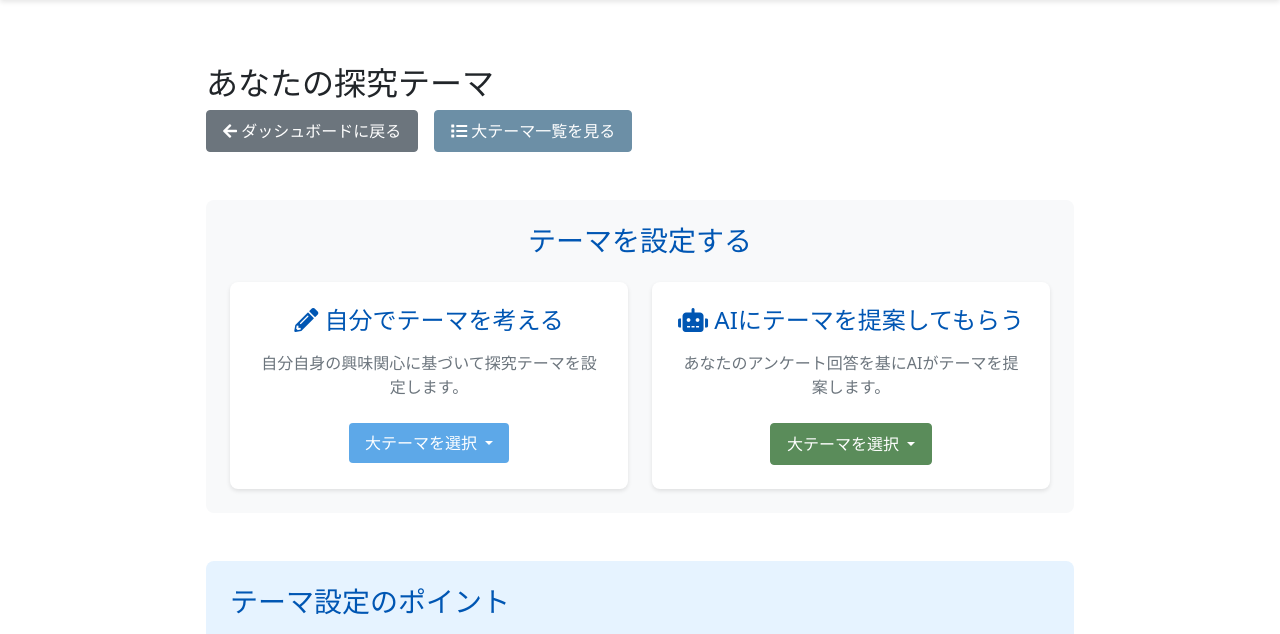
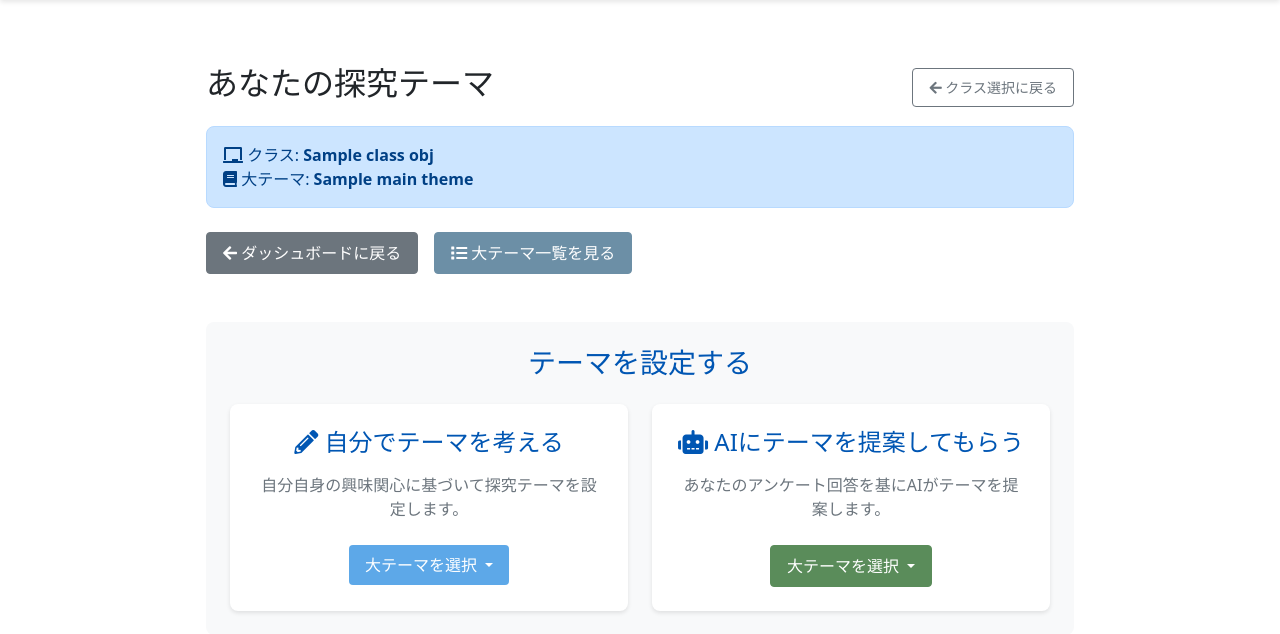
Before and after one commit to QuestEd-masato/QuestEd, a Python web app: template templates/view_themes.html in a window 1280 px wide. Shown: the part 98-732 px from the top of the page. Run offline with Jinja, Linux system fonts and the light colour scheme; the template is opened without the code that fills it: most values are stand-ins (such as "Sample title", 1, 10 or a date in 2020).

Commit message:
Fix: Correct template rendering for themes page to display main theme properly

```diff
--- a/templates/view_themes.html
+++ b/templates/view_themes.html
@@ -4,13 +4,27 @@
 
 {% block content %}
 <div class="themes-container">
-    <h2>あなたの探究テーマ</h2>
+    <div class="d-flex justify-content-between align-items-center mb-3">
+        <h2>あなたの探究テーマ</h2>
+        <a href="{{ url_for('student.view_themes') }}" class="btn btn-outline-secondary btn-sm">
+            <i class="fas fa-arrow-left"></i> クラス選択に戻る
+        </a>
+    </div>
+
+    {% if class_obj %}
+        <div class="alert alert-info">
+            <i class="fas fa-chalkboard"></i> クラス: <strong>{{ class_obj.name }}</strong>
+            {% if main_theme %}
+                <br><i class="fas fa-book"></i> 大テーマ: <strong>{{ main_theme.title }}</strong>
+            {% endif %}
+        </div>
+    {% endif %}
 
     <div class="actions-bar">
         <a href="{{ url_for('student.dashboard') }}" class="btn btn-secondary">
             <i class="fas fa-arrow-left"></i> ダッシュボードに戻る
         </a>
-        <a href="{{ url_for('student.student_view_main_themes') }}" class="btn btn-info">
+        <a href="{{ url_for('student.student_view_main_themes', class_id=class_id) }}" class="btn btn-info">
             <i class="fas fa-list"></i> 大テーマ一覧を見る
         </a>
     </div>
@@ -94,12 +108,12 @@
 
                     <div class="theme-actions">
                         {% if not item.theme.is_selected %}
-                            <form method="POST" action="{{ url_for('select_theme', theme_id=item.theme.id) }}" class="d-inline">
+                            <form method="POST" action="{{ url_for('student.select_theme', theme_id=item.theme.id) }}" class="d-inline">
                                 <input type="hidden" name="csrf_token" value="{{ csrf_token() }}">
                                 <button type="submit" class="btn btn-primary">このテーマを選択</button>
                             </form>
                         {% endif %}
-                        <a href="{{ url_for('edit_theme', theme_id=item.theme.id) }}" class="btn btn-outline">
+                        <a href="{{ url_for('student.edit_theme', theme_id=item.theme.id) }}" class="btn btn-outline">
                             <i class="fas fa-edit"></i> 編集する
                         </a>
                     </div>
```
Also changed, not shown: app/student/__init__.py (+16 -1 lines).
